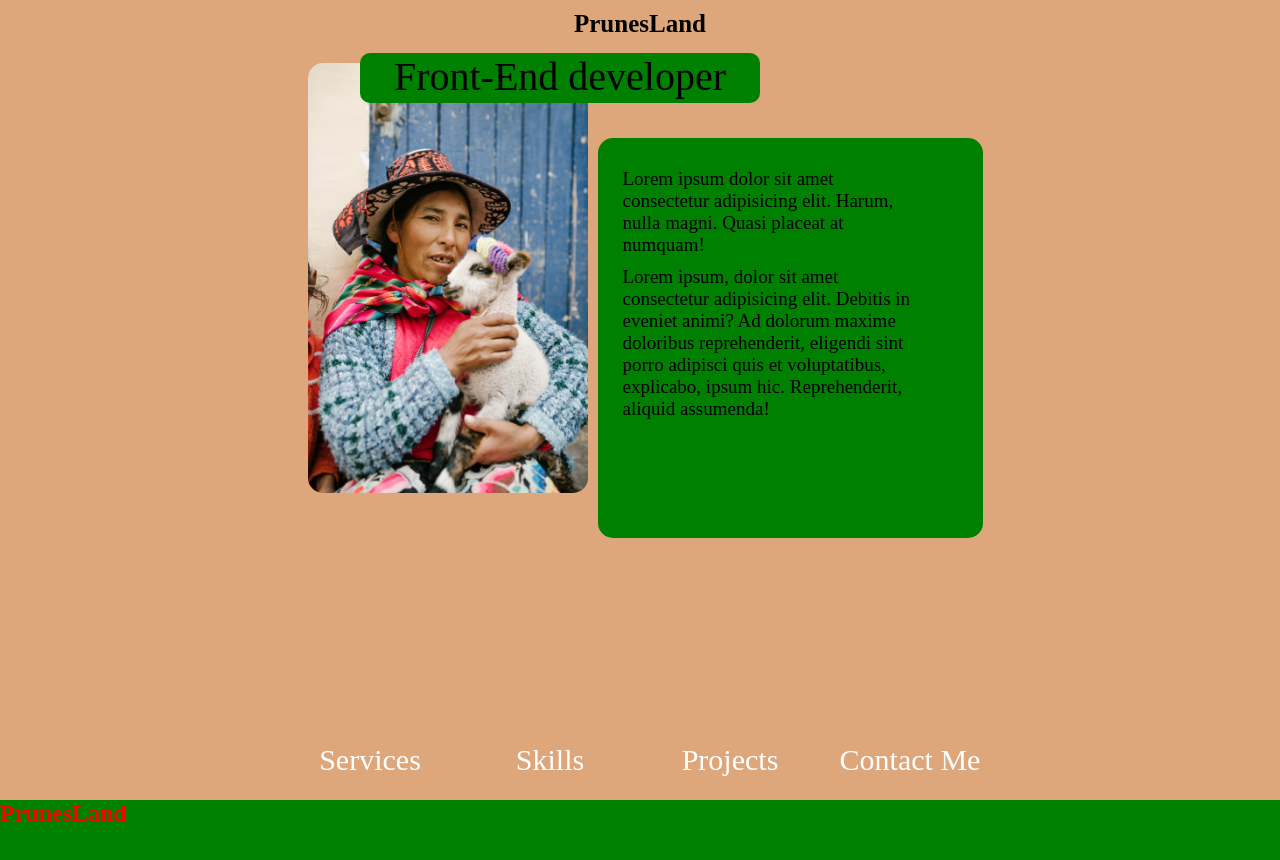
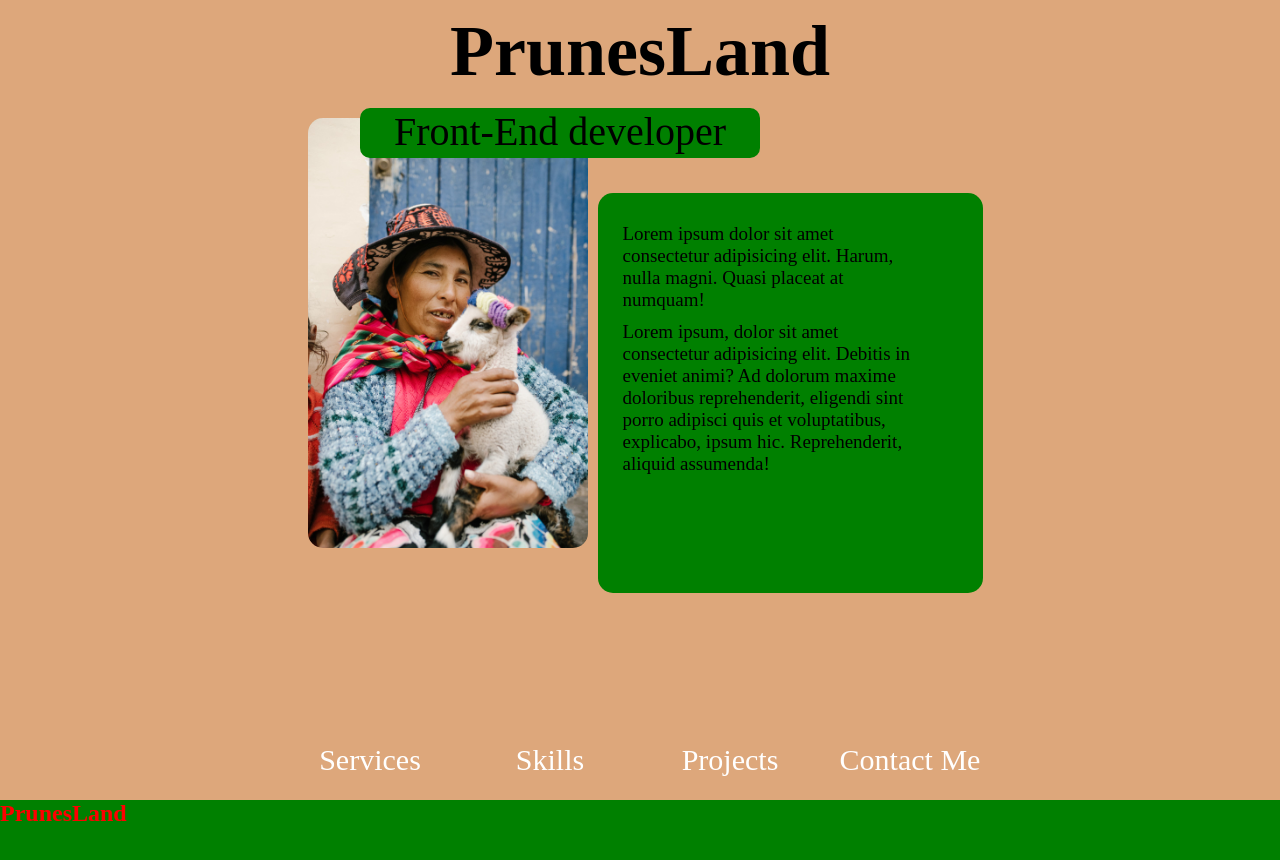
Before and after one commit to PrunesLand/developer-portfolio, a React (Create React App) app: page / in a window 1280 px wide. Shown: the top 860 px of the page. Built offline with nearby package versions, Linux system fonts and the light colour scheme.

Commit message:
fixed dropdown issue

```diff
--- a/src/Components/Burger.js
+++ /dev/null
@@ -1,33 +0,0 @@
-import React from 'react'
-import styled from 'styled-components'
-import { BiMenuAltRight } from "react-icons/bi";
-
-const Burger = ({ toggle}) => {
-
-    const MobileIcon = styled.div`
-    display:none;
-
-    @media screen and (max-width: 720px){
-        display:block;
-        position: absolute;
-        top:0;
-        right: 0;
-        transform: translate(-70%, 2vw);
-        font-size: 3rem;
-        cursor: pointer;
-        color: #fff;
-        z-index: 3;
-
-    }
-    `
-
-    return (
-        <>
-            <MobileIcon  toggle={toggle}>
-                <BiMenuAltRight />
-            </MobileIcon>
-        </>
-    )
-}
-
-export default Burger
--- /dev/null
+++ b/src/Components/Burger/Burger.js
@@ -0,0 +1,16 @@
+import React from 'react';
+import {MobileIcon} from './BurgerStyles';
+import { BiMenuAltRight } from "react-icons/bi";
+
+const Burger = ({ toggle }) => {
+
+    return (
+        <>
+            <MobileIcon onClick={toggle}>
+                <BiMenuAltRight />
+            </MobileIcon>
+        </>
+    )
+}
+
+export default Burger
--- /dev/null
+++ b/src/Components/Burger/BurgerStyles.js
@@ -0,0 +1,18 @@
+import  styled  from 'styled-components'
+
+export const MobileIcon = styled.div`
+    display:none;
+
+    @media screen and (max-width: 720px){
+        display:block;
+        position: absolute;
+        top:0;
+        right: 0;
+        transform: translate(-70%, 2vw);
+        font-size: 3rem;
+        cursor: pointer;
+        color: #fff;
+        z-index: 90;
+
+    }
+`
--- a/src/Components/Dropdown/Dropdown.js
+++ b/src/Components/Dropdown/Dropdown.js
@@ -3,12 +3,12 @@ import {DropdownContainer, Icon, CloseIcon, DropdownWrapper, DropdownMenu, Dropd
 
 const Dropdown = ({isOpen, toggle}) => {
     return (
-        <DropdownContainer isOpen={isOpen} onClick={toggle}>
-            <Icon onClick={toggle}>
+        <DropdownContainer isOpen={isOpen}>
+            <Icon onClick={toggle} >
                 <CloseIcon />
             </Icon>
             <DropdownWrapper>
-                <DropdownMenu>
+                <DropdownMenu >
                     <DropdownItem>
                         <DropdownLink to='services'>Services</DropdownLink>
                     </DropdownItem>
--- a/src/Components/Dropdown/DropdownStyles.js
+++ b/src/Components/Dropdown/DropdownStyles.js
@@ -3,12 +3,12 @@ import {Link} from 'react-router-dom'
 import {BiXCircle} from 'react-icons/bi'
 
 
-export const DropdownContainer = styled.div`
+export const DropdownContainer = styled.aside`
     position:fixed;
-    display: block;
+
     height: 100vh;
     width: 100%;
-    max-height:1100px;
+
     background-color:orange;
     z-index:999;
     top:0;
@@ -22,13 +22,13 @@ export const Icon = styled.div`
     left:85%;
     top:2%;
     position:absolute;
-
+    cursor:pointer;
 `
 
 export const CloseIcon = styled(BiXCircle)`
     font-size:3rem;
     color: blue;
-    cursor:pointer;
+
 `
 
 export const DropdownWrapper = styled.div`
--- a/src/Components/Hero/Hero.js
+++ b/src/Components/Hero/Hero.js
@@ -9,7 +9,7 @@ const Hero = () => {
             <HeroSection>
                 <HeroNavWrapper>
                     <HeroTitle>
-                        PrunesLand
+                        <h1>PrunesLand</h1>
                     </HeroTitle>
 
                 </HeroNavWrapper>
--- a/src/Components/Hero/HeroStyles.js
+++ b/src/Components/Hero/HeroStyles.js
@@ -15,15 +15,15 @@ export const HeroWrapper = styled.div`
     transform:translateY(-25px);
 
 `
-export const HeroTitle = styled.h1`
+export const HeroTitle = styled.div`
     font-size:5vw;
     text-align:center;
     margin-top:10px;
     width:90%;
 
 
-    @media screen and (min-width:500px){
-        font-size: 25px;
+    @media screen and (min-width:720px){
+        font-size: 6vh;
     }
 
 `
--- a/src/Components/Pages/Home.js
+++ b/src/Components/Pages/Home.js
@@ -1,5 +1,5 @@
 import React, {useState} from 'react'
-import Burger from '../Burger'
+import Burger from '../Burger/Burger'
 import Dropdown from '../Dropdown/Dropdown'
 import Hero from '../Hero/Hero'
 import Info from '../Info/Info'
@@ -13,6 +13,7 @@ const Home = () => {
         setIsOpen(!isOpen);
     }
 
+    console.log(isOpen);
     return (
         <>
         <Dropdown isOpen={isOpen} toggle={toggle}/>
```
Also changed, not shown: 1 other file (tests, documents, lock files or other folders).
